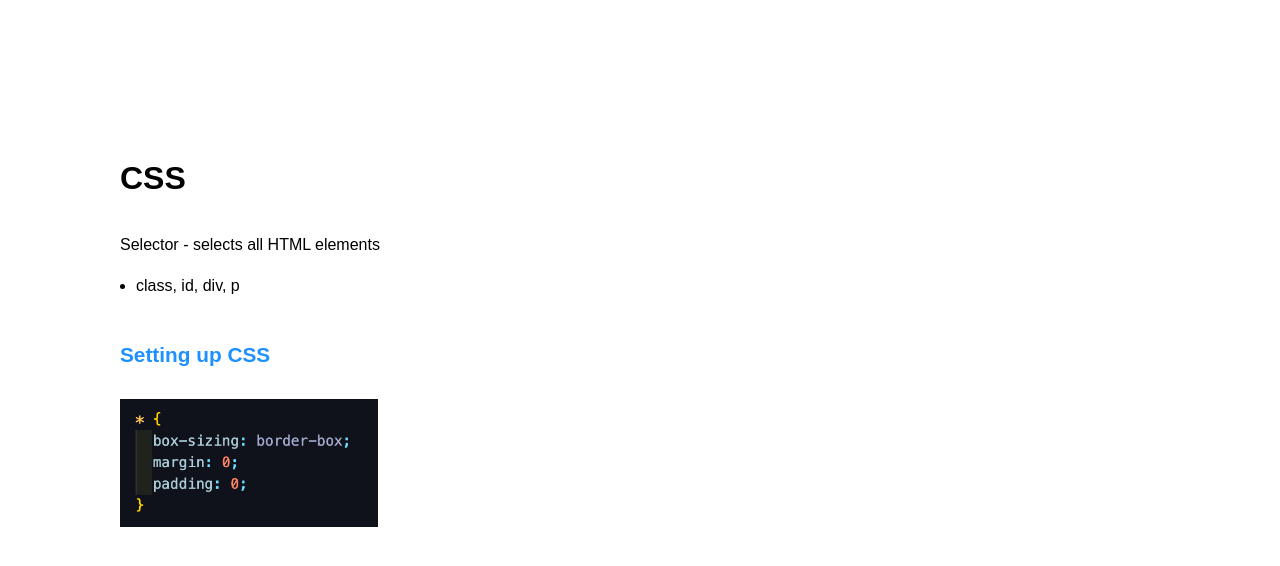
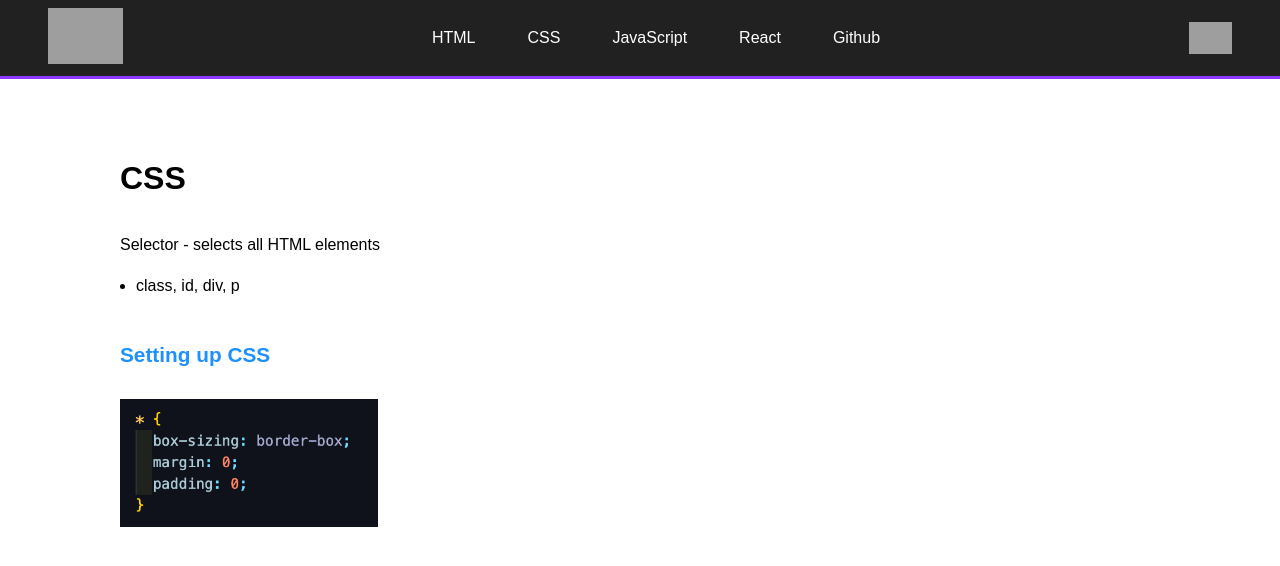
Before and after one commit to robteaw/guide2, a React (Create React App) app: page /css in a window 1280 px wide. Shown: the top 566 px of the page. Built offline with nearby package versions, Linux system fonts and the light colour scheme; grey boxes are pictures that could not be loaded; the HTML template or start-up script is replaced by a standard one.

Commit message:
30. Navbar Added

```diff
--- a/src/App.tsx
+++ b/src/App.tsx
@@ -16,7 +16,7 @@ import Navbar from './components/Navbar';
 export default function App() {
   return (
     <Router>
-      {/* <Navbar /> */}
+      <Navbar />
       <Routes>
         <Route path="/" element={<Home />} />
         <Route path="/css" element={<Css />} />
--- a/src/components/Navbar.tsx
+++ b/src/components/Navbar.tsx
@@ -2,20 +2,20 @@ import React from "react";
 import { Link } from "react-router-dom";
 
 export default function Navbar() {
-  return;
+  return (
   <>
-    <h3>Navbar</h3>
-    {/* <nav>
+    <nav>
         <div className="container">
             <Link to="index.html"><img src="./images/logo.png" alt="" className="logo" /></Link>
             <div className="menu">
-                <Link to="index.html" className="is-active">HTML</Link>
-                <Link to="css.html">CSS</Link>
-                <Link to="javascript.html">JavaScript</Link>
-                <Link to="react.html">React</Link>
-                <Link to="git.html">Github</Link>
+                <Link to="/" className="is-active">HTML</Link>
+                <Link to="/css">CSS</Link>
+                <Link to="/javascript">JavaScript</Link>
+                <Link to="/react">React</Link>
+                <Link to="/git">Github</Link>
             </div>
-            <img onClick={bgChange} src="images/sun.png" alt="" id="bgChange" />
+            {/* <img onClick={bgChange} src="images/sun.png" alt="" id="bgChange" /> */}
+            <img src="./images/sun.png" alt="" id="bgChange" />
 
             <button className="hamburger is-active">
                 <span></span>
@@ -23,6 +23,7 @@ export default function Navbar() {
                 <span></span>
             </button>
         </div>
-    </nav> */}
-  </>;
+    </nav>
+  </>
+  )
 }
```
